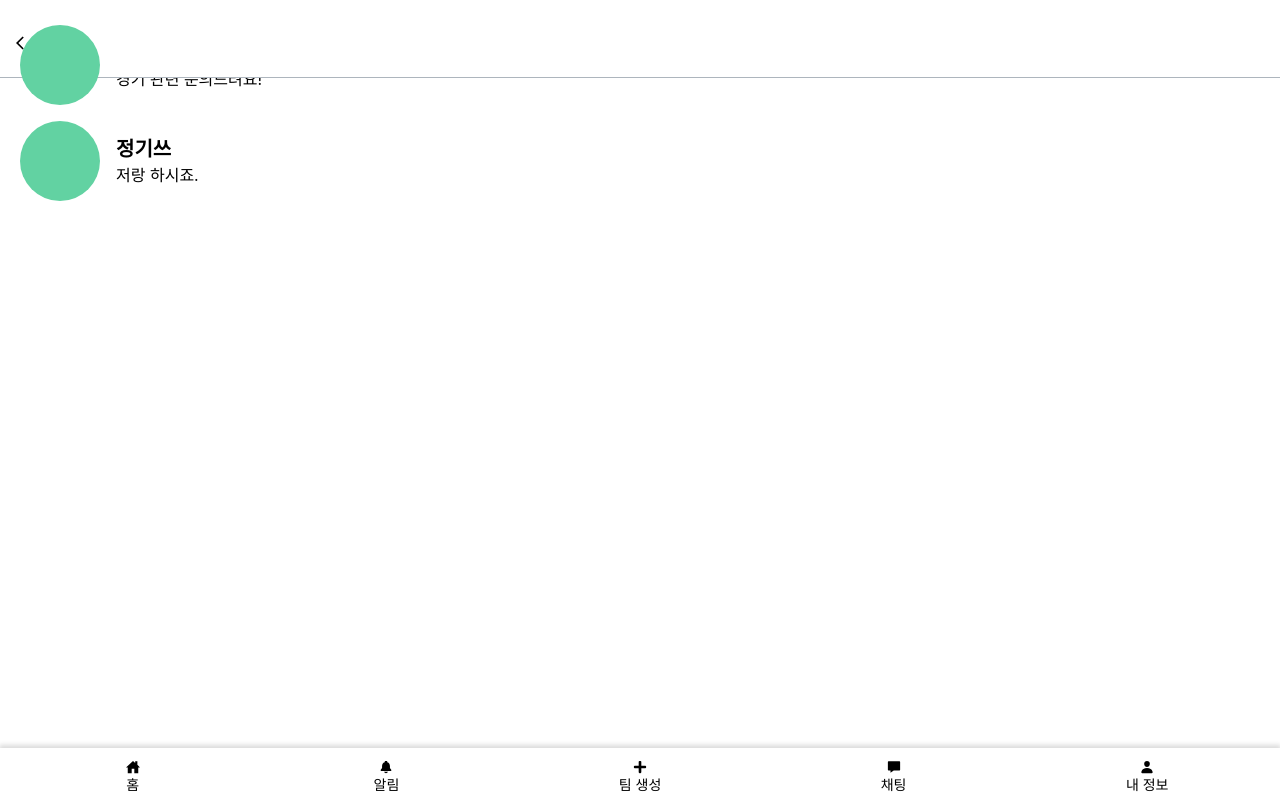
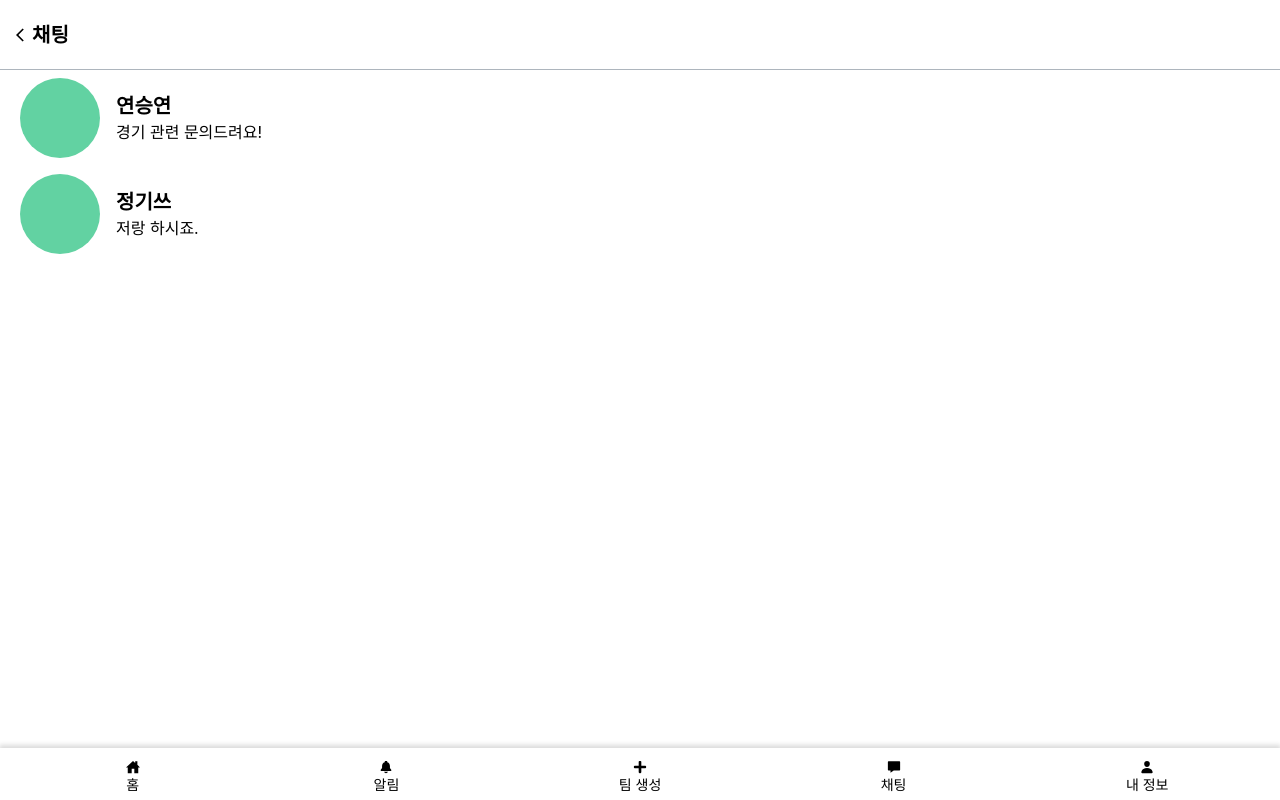
Before and after one commit to prgrms-web-devcourse/Team_04_SFam_FE, a Next.js app: page /chat in a window 1280 px wide. Built offline with nearby package versions, Linux system fonts and the light colour scheme; a web font is replaced by a local one.

Commit message:
style: heading style 수정

```diff
--- a/src/components/Heading/Heading.styles.ts
+++ b/src/components/Heading/Heading.styles.ts
@@ -1,15 +1,17 @@
 import styled from '@emotion/styled';
-import theme from '@styles/theme';
 
 export const HeadingWrapper = styled.div`
   display: flex;
   align-items: center;
+  position: fixed;
   height: 70px;
-  width: 100%;
+  top: 0;
+  left: 0;
+  right: 0;
   padding: 1rem;
-  position: fixed;
-  background-color: ${theme.color.background};
-  border-bottom: 1px solid ${theme.color.gray400};
+  background-color: ${(props) => props.theme.color.background};
+  border-bottom: 1px solid ${(props) => props.theme.color.gray400};
+  z-index: 1;
 `;
 
 export const HeadingTitle = styled.h1`
--- a/src/components/Layout/Layout.tsx
+++ b/src/components/Layout/Layout.tsx
@@ -1,7 +1,7 @@
 import { ReactNode } from 'react';
 import { Heading } from '@components/Heading';
 import { Navigator } from '@components/Navigator';
-import { Divider } from '@components/Divider';
+import { Main } from '@styles/common';
 
 interface Props {
   children: ReactNode;
@@ -10,8 +10,7 @@ interface Props {
 const Layout = ({ children }: Props) => (
   <>
     <Heading />
-    <Divider />
-    <main>{children}</main>
+    <Main>{children}</Main>
     <Navigator />
   </>
 );
--- a/src/components/MatchList/MatchList.style.ts
+++ b/src/components/MatchList/MatchList.style.ts
@@ -2,7 +2,7 @@ import styled from '@emotion/styled';
 
 export const Container = styled.div`
   width: 100%;
-  padding: 70px 0;
+  padding: 0 0 70px 0;
   z-index: -1;
 `;
 
@@ -22,7 +22,7 @@ export const Category = styled.div`
 
 export const ListContainer = styled.div`
   margin: 0 20px;
-  padding-top: 110px;
+  padding-top: 100px;
 `;
 
 export const ButtonContainer = styled.div`
--- a/src/styles/common.ts
+++ b/src/styles/common.ts
@@ -1,8 +1,13 @@
 import styled from '@emotion/styled';
 import { WrapperProps } from 'interface/styles';
 
+export const Main = styled.main({
+  paddingTop: '70px',
+});
+
 export const Container = styled.div`
   margin: 0 20px;
+  padding: 0 0 52px 0;
 `;
 
 export const ColWrapper = styled.div<WrapperProps>`
```
